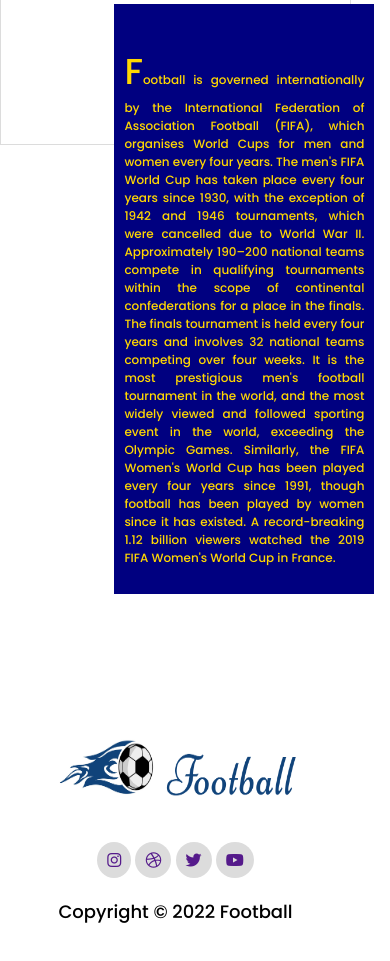
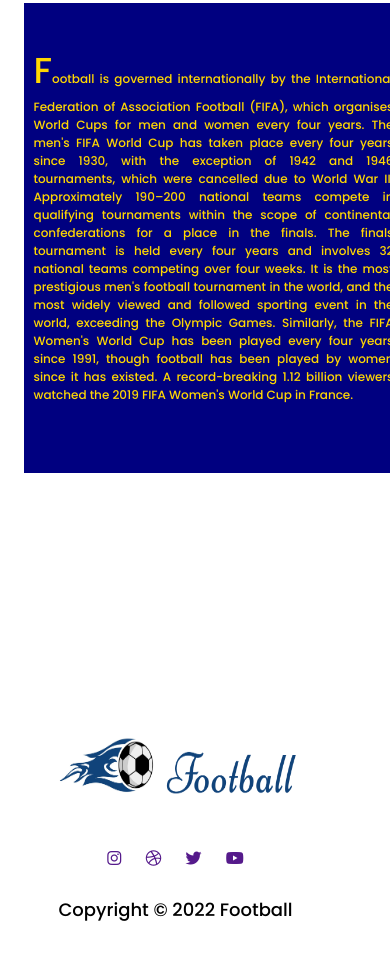
Before and after one commit to Nahid51/responsive.football, a plain HTML site: page index.html in a window 390 px wide. Shown: the part 10654-11615 px from the top of the page. Drawn offline with Linux system fonts and the light colour scheme.

Commit message:
setting position

```diff
--- a/css/style.css
+++ b/css/style.css
@@ -189,7 +189,6 @@ h2{
 .tran-area{
     width: 1200px;
     height: 500px;
-    border: 1px solid gainsboro;
 }
 .box{
     display: flex;
@@ -257,7 +256,6 @@ span{
     font-size: 18px;
 }
 .footer-icon{
-    background-color: gainsboro;
     padding: 10px;
     border-radius: 50%;
 }
@@ -266,20 +264,7 @@ span{
 /* ------------Make Responsive----------------- */
 /* ----------Mobile Devices----------------- */
 @media only screen and (max-width:668px) {
-    /* header{
-        width: 100%;
-        margin-bottom: 50em;
-    }
-    .left-div{
-        margin-bottom: 10em;
-    }
-    .nav-setup{
-        display:;
-        justify-content: center;
-    }
-    .poster{
-        flex-direction: column;
-    } */
+
     header{
         width: 100%;
         height: 825px;
@@ -328,12 +313,6 @@ header{
         justify-content: center;
     }
 
-
-
-
-
-
-
     .container{
         width: 90%;
     }
@@ -358,12 +337,11 @@ header{
         padding: 0;
     }
     .tran-p{
-        width: 35%;
+        width: 80%;
     }
     .tran-p p{
-        width: 20em;
-        height: 45em;
-        font-size: 18px;
+        width: 30em;
+        height: 35em;
         font-size: 12px;
     }
     .footer-border{
```
Lines whose indentation alone changed are shown as unchanged.
